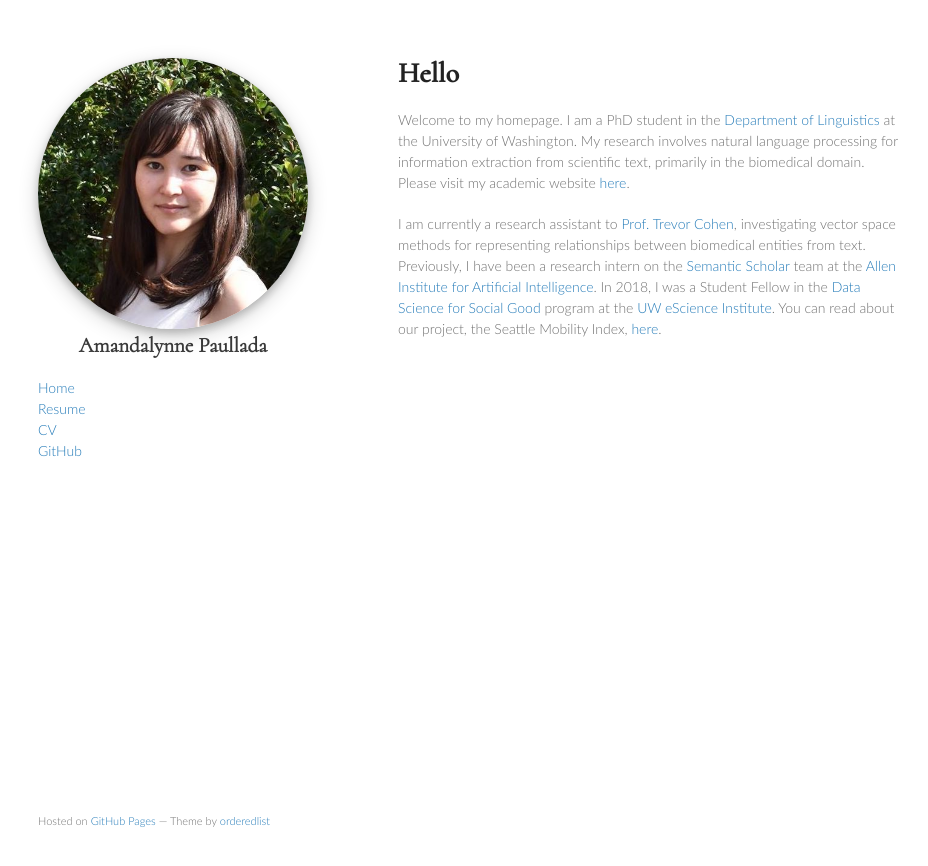
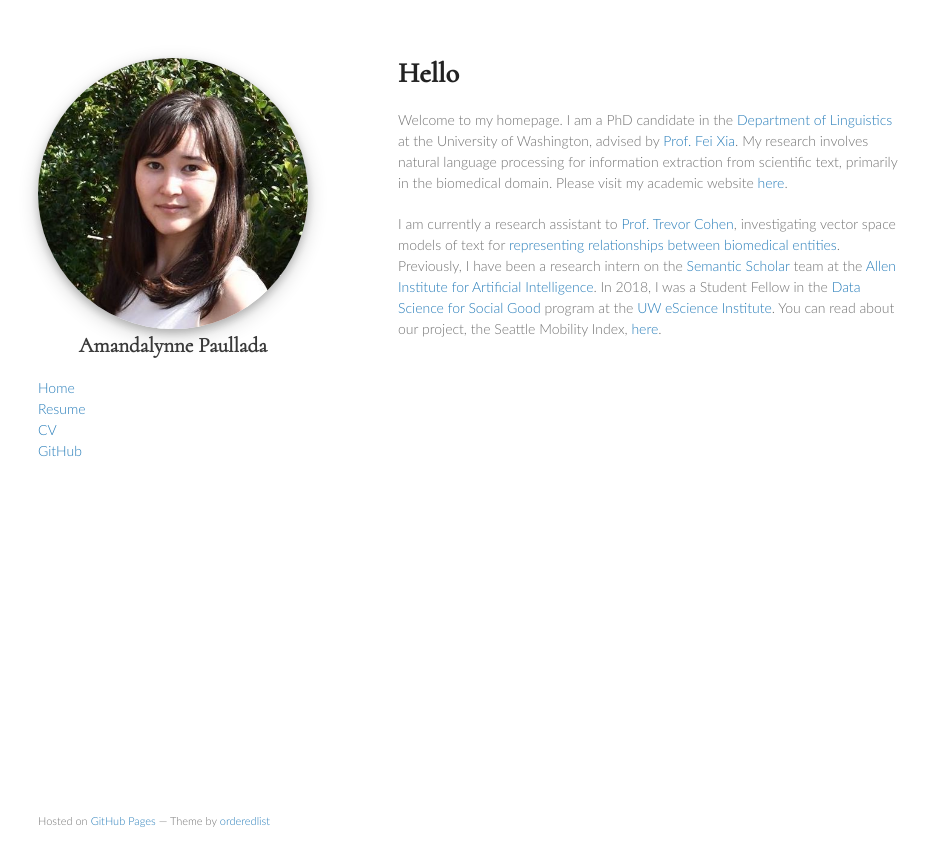
Before and after one commit to amandalynne/amandalynne.github.io, a Jekyll site: the page built from index.md, in a window 1280 px wide. Shown: the top 866 px of the page, without its empty margins (172-1100 px from the left). Built offline with Jekyll 4.4.1, drawn with Linux system fonts in a browser that asks for light colours; our own code applies the rules of GitHub Pages for plain Markdown files.

Commit message:
update home

```diff
--- a/index.md
+++ b/index.md
@@ -1,7 +1,7 @@
 
 # Hello
 
-Welcome to my homepage. I am a PhD student in the [Department of Linguistics](https://linguistics.washington.edu) at the University of Washington. My research involves natural language processing for information extraction from scientific text, primarily in the biomedical domain. Please visit my academic website [here](https://linguistics.washington.edu/people/amandalynne-paullada).
+Welcome to my homepage. I am a PhD candidate in the [Department of Linguistics](https://linguistics.washington.edu) at the University of Washington, advised by [Prof. Fei Xia](https://faculty.washington.edu/fxia/). My research involves natural language processing for information extraction from scientific text, primarily in the biomedical domain. Please visit my academic website [here](https://linguistics.washington.edu/people/amandalynne-paullada).
 
-I am currently a research assistant to [Prof. Trevor Cohen](http://bime.uw.edu/faculty/trevor-cohen/), investigating vector space methods for representing relationships between biomedical entities from text.
+I am currently a research assistant to [Prof. Trevor Cohen](http://bime.uw.edu/faculty/trevor-cohen/), investigating vector space models of text for [representing relationships between biomedical entities](https://www.aclweb.org/anthology/2020.bionlp-1.4/).
 Previously, I have been a research intern on the [Semantic Scholar](https://www.semanticscholar.org/) team at the [Allen Institute for Artificial Intelligence](https://allenai.org/). In 2018, I was a Student Fellow in the [Data Science for Social Good](https://escience.washington.edu/dssg/) program at the [UW eScience Institute](https://escience.washington.edu/). You can read about our project, the Seattle Mobility Index, [here](https://escience.washington.edu/2018-data-science-for-social-good-projects/).
```
